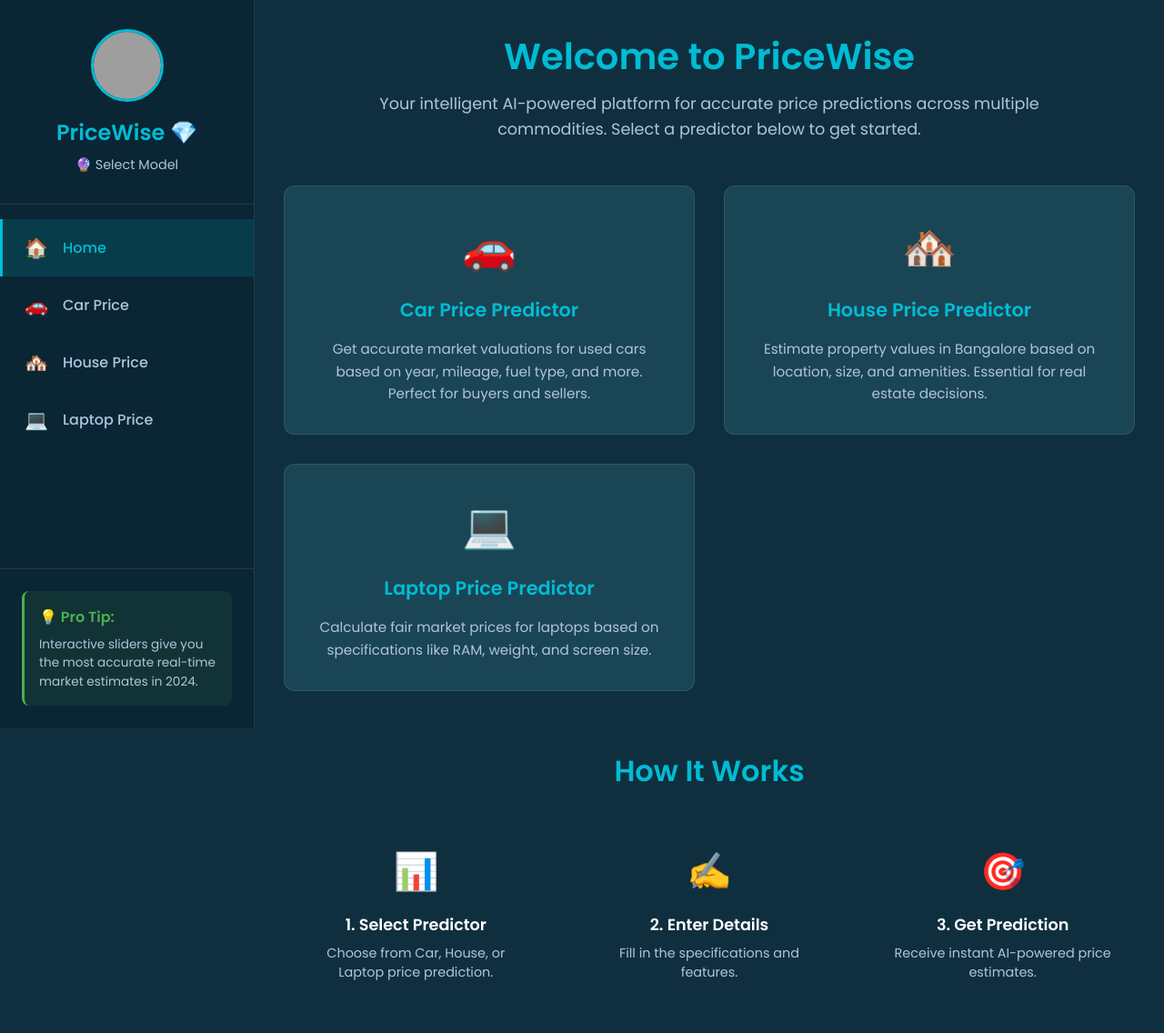
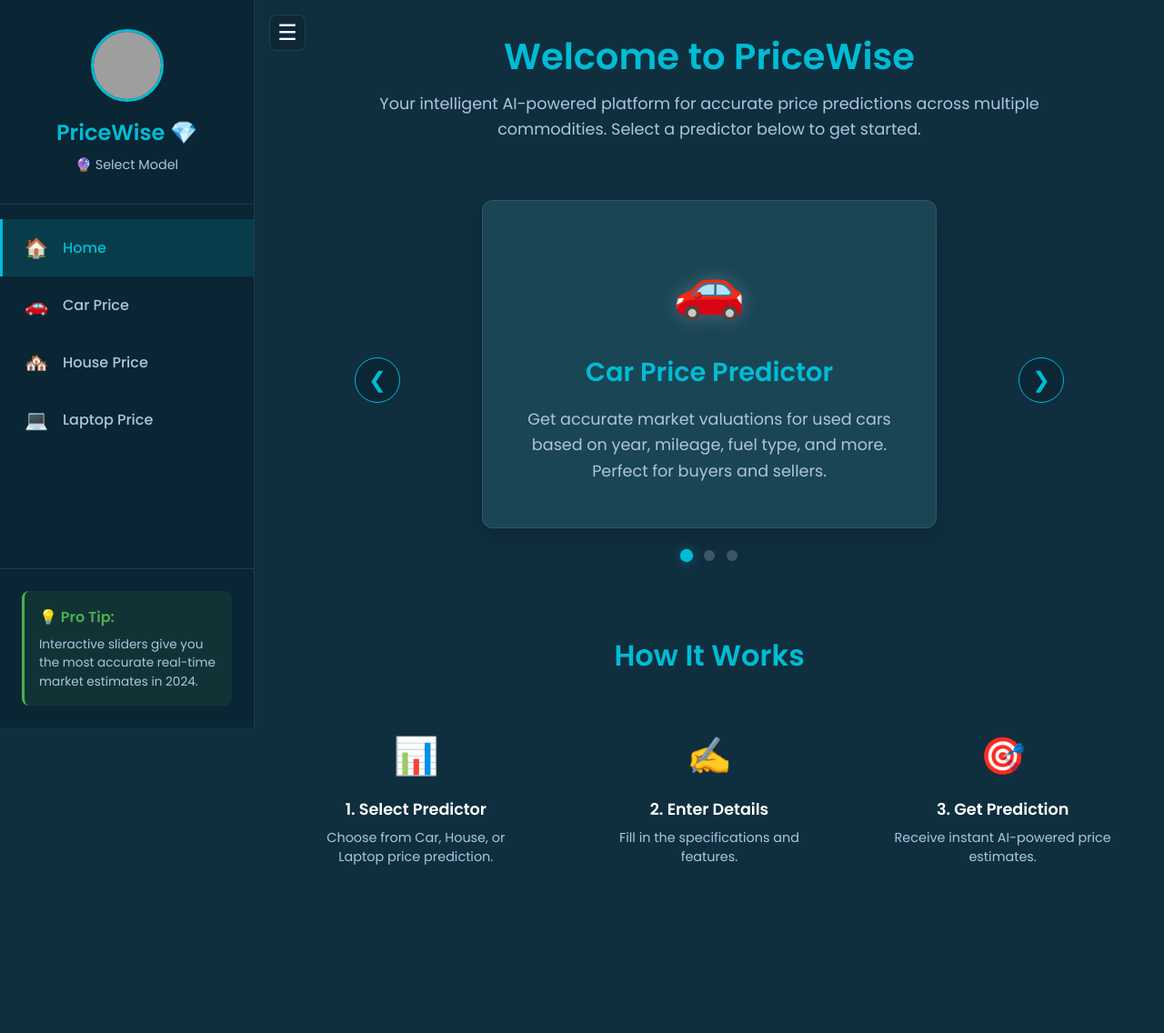
Before and after one commit to ramp906592/pricewise-ml-estimator, a Flask app: page / in a window 1280 px wide. Shown: the whole page at 91% size. After the commit the page ends 951 px from the top, so only its background shows below. Run offline with Flask 3, Linux system fonts and the light colour scheme; grey boxes are pictures that could not be loaded.

Commit message:
Updated code

```diff
--- a/app.py
+++ b/app.py
@@ -8,35 +8,38 @@ app = Flask(__name__)
 CORS(app)
 
 # ===============================
-# LOAD MODELS
+# LOAD MODELS (LAZY LOADING)
 # ===============================
-def load_assets():
-    assets = {}
+assets = {}
 
-    # HOUSE MODEL
-    if os.path.exists("models/bangalore_house_model.pkl"):
-        assets["house"] = {
-            "model": joblib.load("models/bangalore_house_model.pkl"),
-            "columns": joblib.load("models/house_columns.pkl")
-        }
+def get_asset(asset_type):
+    global assets
 
-    # LAPTOP MODEL
-    if os.path.exists("models/laptop_price_model.pkl"):
-        assets["laptop"] = {
-            "model": joblib.load("models/laptop_price_model.pkl"),
-            "columns": joblib.load("models/laptop_columns.pkl")
-        }
+    # Return if already loaded
+    if asset_type in assets:
+        return assets[asset_type]
 
-    # CAR MODEL
-    if os.path.exists("models/car_model.pkl"):
-        assets["car"] = joblib.load("models/car_model.pkl")
+    print(f"Loading {asset_type} model...")
 
-    return assets
+    if asset_type == "house":
+        if os.path.exists("models/bangalore_house_model.pkl"):
+            assets["house"] = {
+                "model": joblib.load("models/bangalore_house_model.pkl"),
+                "columns": joblib.load("models/house_columns.pkl")
+            }
 
-# Load models at startup
-print("Loading ML models...")
-assets = load_assets()
-print(f"Loaded models: {list(assets.keys())}")
+    elif asset_type == "laptop":
+        if os.path.exists("models/laptop_price_model.pkl"):
+            assets["laptop"] = {
+                "model": joblib.load("models/laptop_price_model.pkl"),
+                "columns": joblib.load("models/laptop_columns.pkl")
+            }
+
+    elif asset_type == "car":
+        if os.path.exists("models/car_model.pkl"):
+            assets["car"] = joblib.load("models/car_model.pkl")
+
+    return assets.get(asset_type)
 # ===============================
 # ROUTES
 # ===============================
@@ -69,7 +72,10 @@ def predict_car():
         X = np.array([[year, present_price, kms, fuel, seller, transmission, owner]])
 
         # Predict
-        price = assets["car"].predict(X)[0]
+        model = get_asset("car")
+        if not model:
+            raise ValueError("Car model not found")
+        price = model.predict(X)[0]
 
         return jsonify({
             'success': True,
@@ -87,7 +93,9 @@ def predict_house():
     """House price prediction endpoint"""
     try:
         data = request.json
-        house = assets["house"]
+        house = get_asset("house")
+        if not house:
+            raise ValueError("House model not found")
         cols = house["columns"]
 
         # Extract features
@@ -127,7 +135,9 @@ def predict_laptop():
     """Laptop price prediction endpoint"""
     try:
         data = request.json
-        laptop = assets["laptop"]
+        laptop = get_asset("laptop")
+        if not laptop:
+            raise ValueError("Laptop model not found")
         cols = laptop["columns"]
 
         # Extract features
@@ -164,7 +174,9 @@ def predict_laptop():
 def get_locations():
     """Get available house locations"""
     try:
-        house = assets["house"]
+        house = get_asset("house")
+        if not house:
+            return jsonify({'success': False, 'error': 'House model not loading'}), 500
         cols = house["columns"]
         locations = sorted([c.replace("location_", "") for c in cols if c.startswith("location_")])
 
--- a/static/css/style.css
+++ b/static/css/style.css
@@ -129,6 +129,7 @@ body {
     padding: 0.25rem;
     margin-bottom: 0.5rem;
 }
+
 .hamburger .bar {
     display: block;
     width: 22px;
@@ -143,7 +144,7 @@ body {
     display: none;
     position: fixed;
     inset: 0;
-    background: rgba(0,0,0,0.45);
+    background: rgba(0, 0, 0, 0.45);
     z-index: 900;
 }
 
@@ -151,9 +152,11 @@ body {
 body.sidebar-hidden .sidebar {
     transform: translateX(-100%);
 }
+
 body.sidebar-hidden .sidebar-overlay {
     display: block;
 }
+
 body.sidebar-hidden .hamburger {
     /* keep hamburger visible inside header when closed */
 }
@@ -178,12 +181,50 @@ body.sidebar-hidden .hamburger {
 }
 
 /* =============================== MAIN CONTENT =============================== */
+/* =============================== MAIN CONTENT =============================== */
 .main-content {
     margin-left: 280px;
     flex: 1;
     min-height: 100vh;
     background: var(--primary-bg);
+    transition: margin-left 0.3s ease;
+    position: relative;
 }
+
+/* Desktop Toggle Button */
+.desktop-toggle {
+    position: absolute;
+    top: 1rem;
+    left: 1rem;
+    z-index: 100;
+    background: rgba(10, 37, 51, 0.6);
+    color: var(--text-primary);
+    border: 1px solid var(--border-color);
+    border-radius: 8px;
+    width: 40px;
+    height: 40px;
+    font-size: 1.5rem;
+    cursor: pointer;
+    display: flex;
+    align-items: center;
+    justify-content: center;
+    transition: all 0.3s ease;
+}
+
+.desktop-toggle:hover {
+    background: var(--accent-cyan);
+    color: var(--primary-bg);
+}
+
+/* Collapsed Sidebar State */
+body.sidebar-collapsed .sidebar {
+    transform: translateX(-100%);
+}
+
+body.sidebar-collapsed .main-content {
+    margin-left: 0;
+}
+
 
 .content-wrapper {
     max-width: 1200px;
@@ -205,6 +246,7 @@ body.sidebar-hidden .hamburger {
         opacity: 0;
         transform: translateY(10px);
     }
+
     to {
         opacity: 1;
         transform: translateY(0);
@@ -212,7 +254,8 @@ body.sidebar-hidden .hamburger {
 }
 
 /* =============================== PAGE HEADER =============================== */
-.page-header, .hero-section {
+.page-header,
+.hero-section {
     text-align: center;
     margin-bottom: 3rem;
 }
@@ -232,46 +275,122 @@ body.sidebar-hidden .hamburger {
     line-height: 1.6;
 }
 
-/* =============================== FEATURE CARDS =============================== */
-.features-grid {
-    display: grid;
-    grid-template-columns: repeat(auto-fit, minmax(300px, 1fr));
+/* =============================== FEATURE CARDS (CAROUSEL) =============================== */
+.carousel-container {
+    position: relative;
+    max-width: 800px;
+    margin: 3rem auto;
+    overflow: hidden;
+    padding: 1rem;
+}
+
+.carousel-track {
+    display: flex;
+    transition: transform 0.5s ease-in-out;
     gap: 2rem;
-    margin: 3rem 0;
+}
+
+.carousel-slide {
+    min-width: 100%;
+    /* Ensure only one slide is visible at a time */
+    display: flex;
+    justify-content: center;
 }
 
 .feature-card {
     background: var(--card-bg);
     border: 1px solid var(--border-color);
     border-radius: 12px;
-    padding: 2rem;
+    padding: 3rem;
     text-align: center;
     transition: all 0.3s ease;
     cursor: pointer;
+    width: 100%;
+    max-width: 500px;
+    /* Limit card width within slide */
+    box-shadow: 0 10px 30px rgba(0, 0, 0, 0.2);
 }
 
 .feature-card:hover {
     transform: translateY(-5px);
-    box-shadow: var(--shadow);
+    box-shadow: 0 15px 40px rgba(0, 0, 0, 0.3);
     background: var(--card-hover);
+    border-color: var(--accent-cyan);
 }
 
 .card-icon {
-    font-size: 3rem;
-    margin-bottom: 1rem;
+    font-size: 4rem;
+    margin-bottom: 1.5rem;
+    filter: drop-shadow(0 0 10px rgba(255, 255, 255, 0.2));
 }
 
 .card-title {
-    font-size: 1.3rem;
+    font-size: 1.8rem;
     font-weight: 600;
     color: var(--accent-cyan);
     margin-bottom: 1rem;
 }
 
 .card-description {
-    font-size: 0.95rem;
+    font-size: 1.1rem;
     color: var(--text-secondary);
     line-height: 1.6;
+}
+
+/* Carousel Controls */
+.carousel-btn {
+    position: absolute;
+    top: 50%;
+    transform: translateY(-50%);
+    background: rgba(10, 37, 51, 0.8);
+    border: 1px solid var(--accent-cyan);
+    color: var(--accent-cyan);
+    width: 50px;
+    height: 50px;
+    border-radius: 50%;
+    cursor: pointer;
+    z-index: 10;
+    display: flex;
+    align-items: center;
+    justify-content: center;
+    font-size: 1.5rem;
+    transition: all 0.3s ease;
+}
+
+.carousel-btn:hover {
+    background: var(--accent-cyan);
+    color: var(--primary-bg);
+    box-shadow: 0 0 15px rgba(0, 188, 212, 0.4);
+}
+
+.carousel-btn.prev {
+    left: 10px;
+}
+
+.carousel-btn.next {
+    right: 10px;
+}
+
+.carousel-dots {
+    display: flex;
+    justify-content: center;
+    gap: 0.8rem;
+    margin-top: 1.5rem;
+}
+
+.dot {
+    width: 12px;
+    height: 12px;
+    border-radius: 50%;
+    background: rgba(255, 255, 255, 0.2);
+    cursor: pointer;
+    transition: all 0.3s ease;
+}
+
+.dot.active {
+    background: var(--accent-cyan);
+    box-shadow: 0 0 10px rgba(0, 188, 212, 0.4);
+    transform: scale(1.2);
 }
 
 /* =============================== HOW IT WORKS =============================== */
@@ -347,7 +466,8 @@ body.sidebar-hidden .hamburger {
     margin-bottom: 0.5rem;
 }
 
-.form-group input, .form-group select {
+.form-group input,
+.form-group select {
     background: var(--input-bg);
     border: 1px solid var(--border-color);
     border-radius: 8px;
@@ -358,7 +478,8 @@ body.sidebar-hidden .hamburger {
     transition: all 0.3s ease;
 }
 
-.form-group input:focus, .form-group select:focus {
+.form-group input:focus,
+.form-group select:focus {
     outline: none;
     border-color: var(--accent-cyan);
     box-shadow: 0 0 0 3px rgba(0, 188, 212, 0.1);
@@ -415,7 +536,9 @@ body.sidebar-hidden .hamburger {
 }
 
 @keyframes spin {
-    to { transform: rotate(360deg); }
+    to {
+        transform: rotate(360deg);
+    }
 }
 
 /* =============================== RESULT CARD =============================== */
@@ -467,8 +590,15 @@ body.sidebar-hidden .hamburger {
 }
 
 @keyframes slideIn {
-    from { opacity: 0; transform: translateY(20px); }
-    to { opacity: 1; transform: translateY(0); }
+    from {
+        opacity: 0;
+        transform: translateY(20px);
+    }
+
+    to {
+        opacity: 1;
+        transform: translateY(0);
+    }
 }
 
 /* =============================== RESPONSIVE DESIGN =============================== */
@@ -478,15 +608,19 @@ body.sidebar-hidden .hamburger {
     .sidebar {
         width: 220px;
     }
+
     .main-content {
         margin-left: 220px;
     }
+
     .content-wrapper {
         padding: 1.5rem;
     }
+
     .page-title {
         font-size: 2.2rem;
     }
+
     .features-grid {
         grid-template-columns: repeat(auto-fit, minmax(280px, 1fr));
         gap: 1.5rem;
@@ -495,9 +629,29 @@ body.sidebar-hidden .hamburger {
 
 /* Mobile (Landscape) & Tablet (Portrait) - 768px and below */
 @media (max-width: 768px) {
+
+    /* Hide Desktop Toggle on Mobile */
+    .desktop-toggle {
+        display: none;
+    }
+
+    /* Adjust Carousel for Mobile */
+    .carousel-container {
+        padding: 0;
+        margin: 2rem 0;
+    }
+
+    .carousel-btn {
+        width: 40px;
+        height: 40px;
+        font-size: 1.2rem;
+        background: rgba(10, 37, 51, 0.9);
+    }
+
     body {
         flex-direction: column;
     }
+
     .sidebar {
         width: 100%;
         height: auto;
@@ -507,6 +661,7 @@ body.sidebar-hidden .hamburger {
         border-right: none;
         border-bottom: 1px solid var(--border-color);
     }
+
     .sidebar-header {
         padding: 1rem;
         display: flex;
@@ -514,18 +669,22 @@ body.sidebar-hidden .hamburger {
         justify-content: space-between;
         border-bottom: none;
     }
+
     .user-avatar {
         width: 50px;
         height: 50px;
         margin: 0;
     }
+
     .sidebar-title {
         font-size: 1.2rem;
         margin: 0;
     }
+
     .sidebar-subtitle {
         display: none;
     }
+
     .sidebar-nav {
         display: flex;
         overflow-x: auto;
@@ -534,6 +693,7 @@ body.sidebar-hidden .hamburger {
         -webkit-overflow-scrolling: touch;
         scrollbar-width: thin;
     }
+
     .nav-item {
         flex-direction: column;
         text-align: center;
@@ -543,83 +703,108 @@ body.sidebar-hidden .hamburger {
         border-bottom: 3px solid transparent;
         white-space: nowrap;
     }
+
     .nav-item.active {
         border-left: none;
         border-bottom-color: var(--accent-cyan);
     }
+
     .nav-icon {
         font-size: 1.5rem;
         margin-right: 0;
         margin-bottom: 0.3rem;
     }
+
     .nav-text {
         font-size: 0.75rem;
     }
+
     .sidebar-footer {
         display: none;
     }
+
     .main-content {
         margin-left: 0;
         width: 100%;
     }
+
     .content-wrapper {
         padding: 1rem;
     }
+
     .page-title {
         font-size: 1.8rem;
         line-height: 1.2;
     }
+
     .page-subtitle {
         font-size: 0.95rem;
     }
+
     .features-grid {
         grid-template-columns: 1fr;
         gap: 1.5rem;
         margin: 2rem 0;
     }
+
     .feature-card {
         padding: 1.5rem;
     }
+
     .card-icon {
         font-size: 2.5rem;
     }
+
     .card-title {
         font-size: 1.2rem;
     }
+
     .card-description {
         font-size: 0.9rem;
     }
+
     .how-it-works {
         margin-top: 3rem;
     }
+
     .section-title {
         font-size: 1.6rem;
     }
+
     .steps-grid {
         grid-template-columns: 1fr;
         gap: 1.5rem;
     }
+
     .prediction-form {
         padding: 1.5rem;
     }
+
     .form-row {
         grid-template-columns: 1fr;
         gap: 1rem;
     }
-    .form-group input, .form-group select {
+
+    .form-group input,
+    .form-group select {
         padding: 0.9rem 1rem;
-        font-size: 16px; /* Prevents zoom on iOS */
+        font-size: 16px;
+        /* Prevents zoom on iOS */
     }
+
     .btn-predict {
         padding: 1rem;
         font-size: 0.95rem;
     }
+
     .result-card {
         padding: 1.5rem;
     }
+
     .result-card .price {
         font-size: 2.5rem;
     }
+
     .result-card h3 {
         font-size: 1rem;
     }
@@ -632,88 +817,116 @@ body.sidebar-hidden .hamburger {
         flex-direction: column;
         gap: 0.5rem;
     }
+
     .user-avatar {
         width: 40px;
         height: 40px;
     }
+
     .sidebar-title {
         font-size: 1rem;
     }
+
     .nav-item {
         padding: 0.7rem 0.8rem;
         min-width: 80px;
     }
+
     .nav-icon {
         font-size: 1.3rem;
     }
+
     .nav-text {
         font-size: 0.7rem;
     }
+
     .content-wrapper {
         padding: 0.8rem;
     }
+
     .page-title {
         font-size: 1.5rem;
     }
+
     .page-subtitle {
         font-size: 0.85rem;
     }
+
     .features-grid {
         gap: 1rem;
         margin: 1.5rem 0;
     }
+
     .feature-card {
         padding: 1.2rem;
     }
+
     .card-icon {
         font-size: 2rem;
     }
+
     .card-title {
         font-size: 1.1rem;
     }
+
     .card-description {
         font-size: 0.85rem;
     }
+
     .section-title {
         font-size: 1.4rem;
     }
+
     .step-item {
         padding: 1rem;
     }
+
     .step-icon {
         font-size: 2rem;
     }
+
     .step-title {
         font-size: 1rem;
     }
+
     .step-text {
         font-size: 0.85rem;
     }
+
     .prediction-form {
         padding: 1rem;
         border-radius: 8px;
     }
+
     .form-group label {
         font-size: 0.85rem;
     }
-    .form-group input, .form-group select {
+
+    .form-group input,
+    .form-group select {
         padding: 0.8rem;
-        font-size: 16px; /* Prevents zoom on iOS */
+        font-size: 16px;
+        /* Prevents zoom on iOS */
         border-radius: 6px;
     }
+
     .btn-predict {
         padding: 0.9rem;
         font-size: 0.9rem;
     }
+
     .result-card {
         padding: 1.2rem;
     }
+
     .result-card h3 {
         font-size: 0.9rem;
     }
+
     .result-card .price {
         font-size: 2rem;
     }
+
     .result-card .subtitle {
         font-size: 0.8rem;
     }
@@ -724,25 +937,32 @@ body.sidebar-hidden .hamburger {
     .sidebar-title {
         font-size: 0.9rem;
     }
+
     .nav-item {
         min-width: 70px;
         padding: 0.6rem 0.5rem;
     }
+
     .nav-icon {
         font-size: 1.2rem;
     }
+
     .nav-text {
         font-size: 0.65rem;
     }
+
     .page-title {
         font-size: 1.3rem;
     }
+
     .page-subtitle {
         font-size: 0.8rem;
     }
+
     .card-title {
         font-size: 1rem;
     }
+
     .result-card .price {
         font-size: 1.8rem;
     }
@@ -753,19 +973,24 @@ body.sidebar-hidden .hamburger {
     .sidebar {
         position: relative;
     }
+
     .sidebar-header {
         padding: 0.5rem;
     }
+
     .user-avatar {
         width: 35px;
         height: 35px;
     }
+
     .nav-item {
         padding: 0.5rem 0.8rem;
     }
+
     .content-wrapper {
         padding: 1rem;
     }
+
     .page-title {
         font-size: 1.5rem;
     }
@@ -773,14 +998,21 @@ body.sidebar-hidden .hamburger {
 
 /* Touch Device Optimizations */
 @media (hover: none) and (pointer: coarse) {
-    .nav-item, .feature-card, .btn-predict {
+
+    .nav-item,
+    .feature-card,
+    .btn-predict {
         -webkit-tap-highlight-color: rgba(0, 188, 212, 0.2);
     }
+
     .nav-item {
-        min-height: 44px; /* iOS minimum touch target */
+        min-height: 44px;
+        /* iOS minimum touch target */
     }
+
     .btn-predict {
-        min-height: 48px; /* Android minimum touch target */
+        min-height: 48px;
+        /* Android minimum touch target */
     }
 }
 
--- a/templates/index.html
+++ b/templates/index.html
@@ -1,5 +1,6 @@
 <!DOCTYPE html>
 <html lang="en">
+
 <head>
     <meta charset="UTF-8">
     <meta name="viewport" content="width=device-width, initial-scale=1.0">
@@ -8,14 +9,17 @@
     <link rel="stylesheet" href="{{ url_for('static', filename='css/style.css') }}">
     <link rel="preconnect" href="https://fonts.googleapis.com">
     <link rel="preconnect" href="https://fonts.gstatic.com" crossorigin>
-    <link href="https://fonts.googleapis.com/css2?family=Poppins:wght@300;400;500;600;700&display=swap" rel="stylesheet">
+    <link href="https://fonts.googleapis.com/css2?family=Poppins:wght@300;400;500;600;700&display=swap"
+        rel="stylesheet">
 </head>
+
 <body>
     <!-- Sidebar -->
     <aside class="sidebar">
         <div class="sidebar-header">
             <div class="user-avatar">
-                <img src="https://ui-avatars.com/api/?name=Price+Wise&background=0ea5e9&color=fff&size=80" alt="PriceWise">
+                <img src="https://ui-avatars.com/api/?name=Price+Wise&background=0ea5e9&color=fff&size=80"
+                    alt="PriceWise">
             </div>
             <button id="hamburgerBtn" class="hamburger" aria-label="Toggle sidebar" aria-expanded="true">
                 <span class="bar"></span>
@@ -48,38 +52,67 @@
         <div class="sidebar-footer">
             <div class="pro-tip">
                 <p class="pro-tip-title">💡 Pro Tip:</p>
-                <p class="pro-tip-text">Interactive sliders give you the most accurate real-time market estimates in 2024.</p>
+                <p class="pro-tip-text">Interactive sliders give you the most accurate real-time market estimates in
+                    2024.</p>
             </div>
         </div>
     </aside>
 
     <!-- Main Content -->
     <main class="main-content">
+        <button id="desktopToggle" class="desktop-toggle" aria-label="Toggle Sidebar">
+            ☰
+        </button>
         <!-- Home Section -->
         <section id="home" class="section active">
             <div class="content-wrapper">
                 <div class="hero-section">
                     <h1 class="page-title">Welcome to PriceWise</h1>
-                    <p class="page-subtitle">Your intelligent AI-powered platform for accurate price predictions across multiple commodities. Select a predictor below to get started.</p>
+                    <p class="page-subtitle">Your intelligent AI-powered platform for accurate price predictions across
+                        multiple commodities. Select a predictor below to get started.</p>
                 </div>
 
-                <div class="features-grid">
+                <div class="carousel-container">
+                    <button class="carousel-btn prev" aria-label="Previous Slide">❮</button>
+
+                    <div class="carousel-track">
+                        <!-- Car Slide -->
+                        <div class="carousel-slide">
                             <div class="feature-card car-card" data-goto="car">
                                 <div class="card-icon">🚗</div>
                                 <h3 class="card-title">Car Price Predictor</h3>
-                        <p class="card-description">Get accurate market valuations for used cars based on year, mileage, fuel type, and more. Perfect for buyers and sellers.</p>
+                                <p class="card-description">Get accurate market valuations for used cars based on year,
+                                    mileage, fuel type, and more. Perfect for buyers and sellers.</p>
+                            </div>
                         </div>
 
+                        <!-- House Slide -->
+                        <div class="carousel-slide">
                             <div class="feature-card house-card" data-goto="house">
                                 <div class="card-icon">🏘️</div>
                                 <h3 class="card-title">House Price Predictor</h3>
-                        <p class="card-description">Estimate property values in Bangalore based on location, size, and amenities. Essential for real estate decisions.</p>
+                                <p class="card-description">Estimate property values in Bangalore based on location,
+                                    size, and amenities. Essential for real estate decisions.</p>
+                            </div>
                         </div>
 
+                        <!-- Laptop Slide -->
+                        <div class="carousel-slide">
                             <div class="feature-card laptop-card" data-goto="laptop">
                                 <div class="card-icon">💻</div>
                                 <h3 class="card-title">Laptop Price Predictor</h3>
-                        <p class="card-description">Calculate fair market prices for laptops based on specifications like RAM, weight, and screen size.</p>
+                                <p class="card-description">Calculate fair market prices for laptops based on
+                                    specifications like RAM, weight, and screen size.</p>
+                            </div>
+                        </div>
+                    </div>
+
+                    <button class="carousel-btn next" aria-label="Next Slide">❯</button>
+
+                    <div class="carousel-dots">
+                        <div class="dot active" data-index="0"></div>
+                        <div class="dot" data-index="1"></div>
+                        <div class="dot" data-index="2"></div>
                     </div>
                 </div>
                 <div class="how-it-works">
@@ -258,4 +291,5 @@
     <script src="{{ url_for('static', filename='js/main.js') }}"></script>
     <div id="sidebarOverlay" class="sidebar-overlay" tabindex="-1" aria-hidden="true"></div>
 </body>
+
 </html>
```
Also changed, not shown: create_dummy_models.py (added, +75 -0 lines), static/js/main.js (+51 -3 lines), 5 other files. Lines whose indentation alone changed are shown as unchanged.
